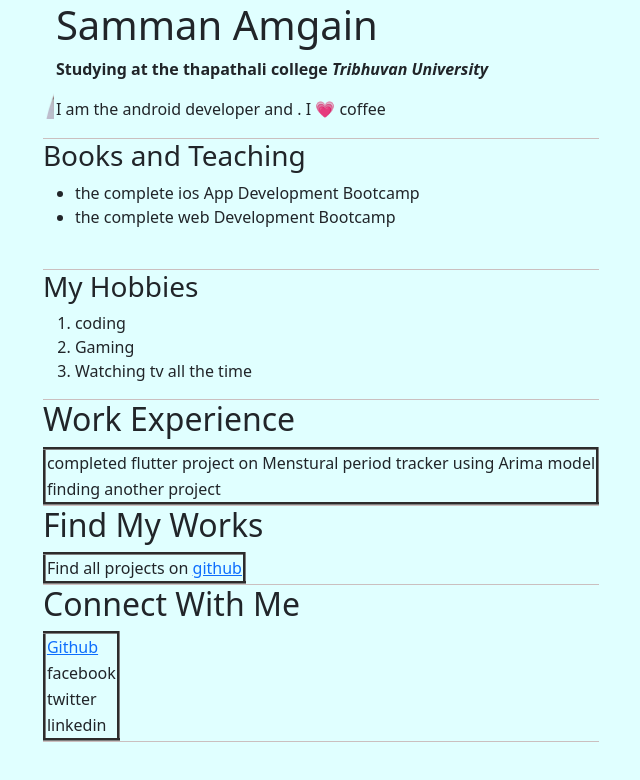
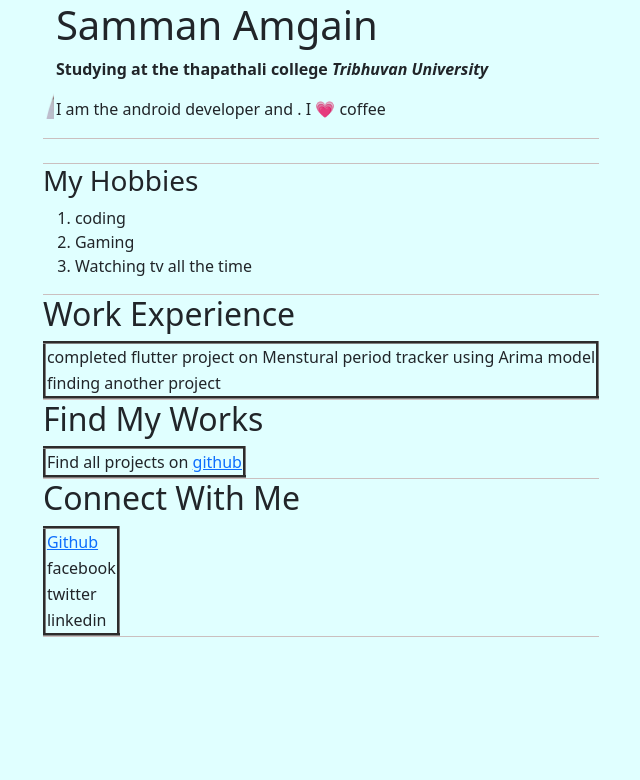
Before and after one commit to sammanamgain/samman.github.io, a plain HTML site: page index.html in a window 1280 px wide. Shown: the whole page, without its empty margins (319-959 px from the left). Drawn offline with nearby package versions, Linux system fonts and the light colour scheme; files whose address does not match are found by name.

Commit message:
Update index.html

```diff
--- a/index.html
+++ b/index.html
@@ -60,11 +60,11 @@
       </table>
 
       <hr class="line" />
-      <h3>Books and Teaching</h3>
+<!--       <h3>Books and Teaching</h3>
       <ul>
         <li>the complete ios App Development Bootcamp</li>
         <li>the complete web Development Bootcamp</li>
-      </ul>
+      </ul> -->
       <br />
       <hr class="line" />
       <h3>My Hobbies</h3>
```
